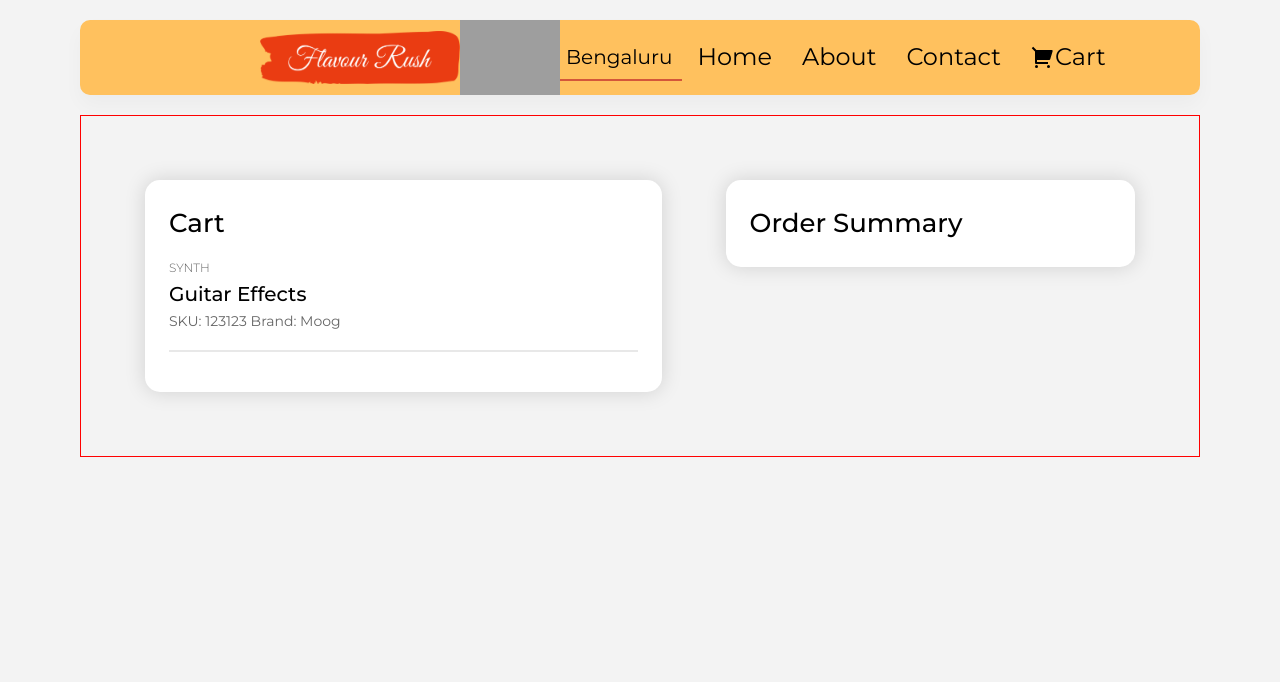
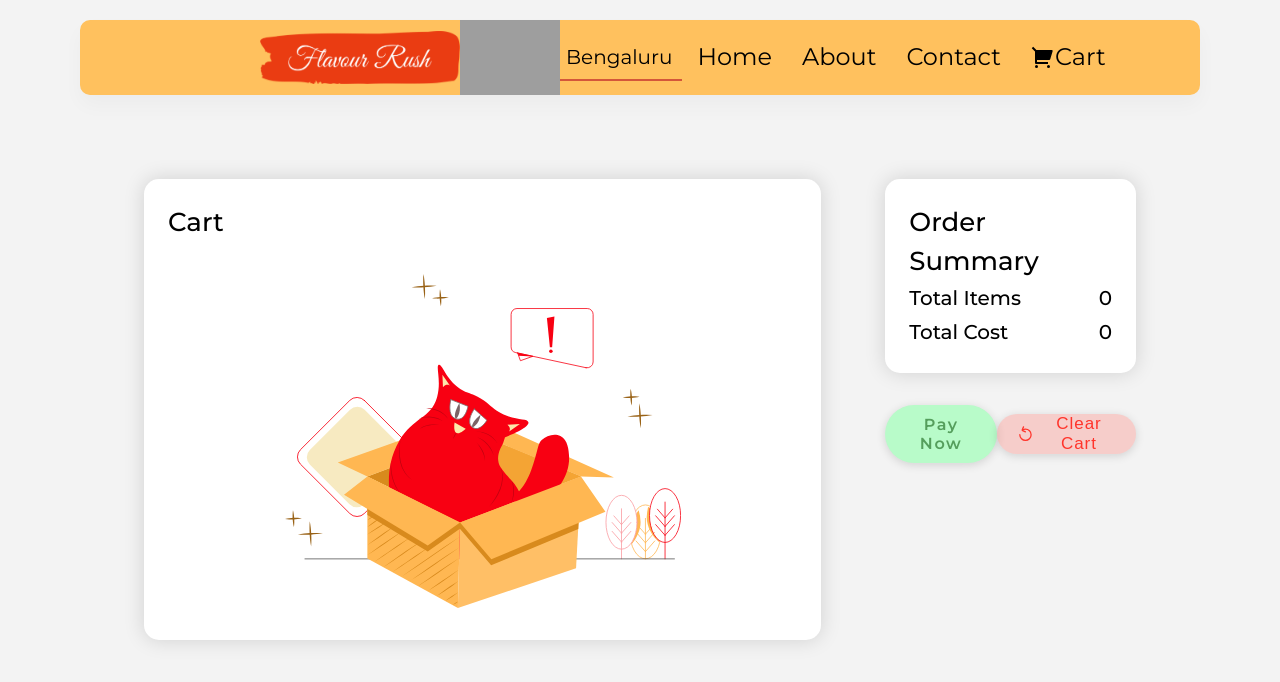
Before and after one commit to cyrus303/FlavourRush, a React (Vite) app: page /cart in a window 1280 px wide. Shown: the top 682 px of the page. Built offline with nearby package versions, Linux system fonts and the light colour scheme; grey boxes are pictures that could not be loaded; some icons are missing.

Commit message:
card ui and logic completed

```diff
--- a/src/components/Cart/Cart.css
+++ b/src/components/Cart/Cart.css
@@ -1,21 +1,31 @@
 .cart-container{
-  border: 1px solid red;
   display: flex;
   justify-content: center;
   padding: 2rem;
 }
 
+.cart-container > * {
+  flex: 1 1;
+}
+
 .item-cart{
-  flex-grow: 1;
+  flex-grow: 2;
   margin: 2rem;
-  padding: 1.5rem;
+  padding: 1.5rem 1.5rem 0 1.5rem;
   background-color: #fff;
   border-radius: 15px;
   box-shadow: 0 0 20px 1px rgba(0, 0, 0, 0.13);
+  /* width: 10%; */
+}
+
+.item-cart > div:last-child{
+  border: none;
+  margin-bottom: 0;
+
 }
 
 .order-summary{
-  flex-grow: 0.5;
+  flex-grow: 1;
   margin: 2rem;
   padding: 1.5rem;
   background-color: #fff;
@@ -44,8 +54,271 @@
 }
 
 .cart-item-container{
-  /* border: 1px solid red; */
   margin: 1rem 0 1rem 0 ;
   padding-bottom: 1rem;
   border-bottom: 2px solid #66666626;
+  display: flex;
+  word-spacing: 1px;
 }
+
+.cart-item-logo{
+    width: 175px;
+    height: 175px;
+    object-fit: cover;
+    border-radius: 20px;
+    margin-right: 1rem;
+}
+
+.cart-price{
+  font-size: larger;
+  font-weight: 500;
+  color: black;
+  display: flex;
+  align-items: center;
+}
+
+.cart-description{
+  /* width: 50%; */
+}
+
+
+.card-summary-container{
+  border-bottom: 1px solid #66666626;
+  padding: 1rem 0 1rem 0;
+  display: flex;
+  justify-content: space-between;
+  align-items: flex-start
+}
+
+/* pay button */
+.ui-btn {
+  --btn-default-bg: rgb(184, 251, 201);
+  --btn-padding: 10px 20px;
+  --btn-hover-bg: rgb(184, 251, 201);
+  --btn-transition: .3s;
+  --btn-letter-spacing: .1rem;
+  --btn-animation-duration: 1.2s;
+  --btn-shadow-color: rgba(0, 0, 0, 0.137);
+  --btn-shadow: 0 2px 10px 0 var(--btn-shadow-color);
+  --hover-btn-color: green;
+  --default-btn-color: rgba(1, 81, 1, 0.545);
+  --font-size: 16px;
+  /* 👆 this field should not be empty */
+  --font-weight: 600;
+  --font-family: Menlo, Roboto Mono, monospace;
+  /* 👆 this field should not be empty */
+
+}
+
+/* button settings 👆 */
+
+.ui-btn {
+  box-sizing: border-box;
+  padding: var(--btn-padding);
+  display: flex;
+  align-items: center;
+  justify-content: center;
+  color: var(--default-btn-color);
+  font: var(--font-weight) var(--font-size) var(--font-family);
+  background: var(--btn-default-bg);
+  border: none;
+  cursor: pointer;
+  transition: var(--btn-transition);
+  overflow: hidden;
+  box-shadow: var(--btn-shadow);
+  border-radius: 30px;
+}
+
+.ui-btn span {
+  letter-spacing: var(--btn-letter-spacing);
+  transition: var(--btn-transition);
+  box-sizing: border-box;
+  position: relative;
+  background: inherit;
+}
+
+.ui-btn span::before {
+  box-sizing: border-box;
+  position: absolute;
+  content: "";
+  background: inherit;
+}
+
+.ui-btn:hover,
+.ui-btn:focus {
+  background: var(--btn-hover-bg);
+}
+
+.ui-btn:hover span,
+.ui-btn:focus span {
+  color: var(--hover-btn-color);
+}
+
+.ui-btn:hover span::before,
+.ui-btn:focus span::before {
+  animation: chitchat linear both var(--btn-animation-duration);
+}
+
+@keyframes chitchat {
+  0% {
+    content: "#";
+  }
+
+  5% {
+    content: ".";
+  }
+
+  10% {
+    content: "^{";
+  }
+
+  15% {
+    content: "-!";
+  }
+
+  20% {
+    content: "#$_";
+  }
+
+  25% {
+    content: "№:0";
+  }
+
+  30% {
+    content: "#{+.";
+  }
+
+  35% {
+    content: "@}-?";
+  }
+
+  40% {
+    content: "?{4@%";
+  }
+
+  45% {
+    content: "=.,^!";
+  }
+
+  50% {
+    content: "?2@%";
+  }
+
+  55% {
+    content: "\;1}]";
+  }
+
+  60% {
+    content: "?{%:%";
+    right: 0;
+  }
+
+  65% {
+    content: "|{f[4";
+    right: 0;
+  }
+
+  70% {
+    content: "{4%0%";
+    right: 0;
+  }
+
+  75% {
+    content: "'1_0<";
+    right: 0;
+  }
+
+  80% {
+    content: "{0%";
+    right: 0;
+  }
+
+  85% {
+    content: "]>'";
+    right: 0;
+  }
+
+  90% {
+    content: "4";
+    right: 0;
+  }
+
+  95% {
+    content: "2";
+    right: 0;
+  }
+
+  100% {
+    content: "";
+    right: 0;
+  }
+}
+
+/* clear cart */
+
+.clear-button {
+  display: flex;
+  justify-content: center;
+  align-items: center;
+  padding: 20px 20px;
+  gap: 8px;
+  height: 34px;
+  border: none;
+  background: #ff362b34;
+  border-radius: 20px;
+  cursor: pointer;
+  box-shadow: 0 2px 10px 0 rgba(0, 0, 0, 0.137);
+}
+
+.lable {
+  line-height: 20px;
+  font-size: 17px;
+  color: #FF342B;
+  font-family: sans-serif;
+  letter-spacing: 1px;
+}
+
+.clear-button:hover {
+  background: #ff362b52;
+}
+
+.clear-button:hover .svg-icon {
+  animation: spin 2s linear infinite;
+}
+
+@keyframes spin {
+  0% {
+    transform: rotate(0deg);
+  }
+
+  100% {
+    transform: rotate(-360deg);
+  }
+}
+
+.btn-conatiner{
+  display: flex;
+  padding-left: 2rem;
+  padding-right: 2rem;
+  justify-content: space-between;
+  align-items: center;
+}
+
+
+.total-items-container,
+.total-cost-container{
+  display: flex;
+  justify-content: space-between;
+  align-items: center;
+
+}
+
+.empty{
+  display: flex;
+  justify-content: center;
+  align-items: center;
+  padding: 2rem;
+}
+.empty > img{
+  width: 70%;
+}
--- a/src/components/Cart/Cart.jsx
+++ b/src/components/Cart/Cart.jsx
@@ -1,20 +1,80 @@
 import CartItem from './CartItem';
+import CartSummary from './CartSummary';
 import {useContext} from 'react';
 import {CartContext} from '../../Context/CartContext';
+import cartIsEmpty from '../../assets/cart-is-empty.svg';
 import './Cart.css';
 
 const Cart = () => {
   const {valueToPass} = useContext(CartContext);
   const {cartCount, SetCartCount} = valueToPass;
-  console.log(cartCount);
+
+  let totalCost = cartCount.reduce(function (prevValue, currValue) {
+    if (currValue.item.price) {
+      return prevValue + currValue.item.price;
+    } else {
+      return prevValue + currValue.item.defaultPrice;
+    }
+  }, 0);
+
+  const handleClearCart = () => {
+    SetCartCount([]);
+  };
+
   return (
     <div className="cart-container">
       <div className="item-cart">
         <div className="heading">Cart</div>
-        <CartItem />
+        {cartCount.length > 0 ? (
+          cartCount.map((Item) => {
+            return <CartItem itemInCart={Item} />;
+          })
+        ) : (
+          <div className="empty">
+            <img src={cartIsEmpty} alt="veg logo" />
+          </div>
+        )}
       </div>
-      <div className="order-summary">
-        <div className="heading">Order Summary</div>
+      <div className="order-summary-container">
+        <div className="order-summary">
+          <div className="heading">Order Summary</div>
+          {cartCount.map((Item) => {
+            return <CartSummary itemInCart={Item} />;
+          })}
+          <div className="total-items-container">
+            <p className="title">Total Items</p>
+            <p className="title">{cartCount.length}</p>
+          </div>
+          <div className="total-cost-container">
+            <p className="title">Total Cost</p>
+            <p className="title">{totalCost / 100}</p>
+          </div>
+        </div>
+        <div className="btn-conatiner">
+          <button className="ui-btn">
+            <span>Pay Now</span>
+          </button>
+          <button className="clear-button" onClick={handleClearCart}>
+            <svg
+              className="svg-icon"
+              fill="none"
+              height="20"
+              viewBox="0 0 20 20"
+              width="20"
+              xmlns="http://www.w3.org/2000/svg"
+            >
+              <g
+                stroke="#ff342b"
+                strokeLinecap="round"
+                strokeWidth="1.5"
+              >
+                <path d="m3.33337 10.8333c0 3.6819 2.98477 6.6667 6.66663 6.6667 3.682 0 6.6667-2.9848 6.6667-6.6667 0-3.68188-2.9847-6.66664-6.6667-6.66664-1.29938 0-2.51191.37174-3.5371 1.01468"></path>
+                <path d="m7.69867 1.58163-1.44987 3.28435c-.18587.42104.00478.91303.42582 1.0989l3.28438 1.44986"></path>
+              </g>
+            </svg>
+            <span className="lable">Clear Cart</span>
+          </button>
+        </div>
       </div>
     </div>
   );
--- a/src/components/Cart/CartItem.jsx
+++ b/src/components/Cart/CartItem.jsx
@@ -1,11 +1,37 @@
 import React from 'react';
+import {MdCurrencyRupee} from 'react-icons/md';
+import {CDN_URL} from '../../uitils/config';
 
-const CartItem = () => {
+const CartItem = ({itemInCart}) => {
+  const {
+    imageId,
+    category,
+    name,
+    defaultPrice,
+    price,
+    description,
+    itemAttribute,
+  } = itemInCart.item;
+
   return (
     <div className="cart-item-container">
-      <div className="categeory">Synth</div>
-      <p className="title">guitar effects</p>
-      <p>SKU: 123123 Brand: Moog</p>
+      <div className="cart-item-left">
+        <img
+          className="cart-item-logo"
+          src={CDN_URL + imageId}
+          alt="resturant image"
+        />
+      </div>
+      <div className="cart-item-right">
+        <div className="categeory">{category}</div>
+        <p className="title">{name}</p>
+        <p className="cart-description">{description}</p>
+        <p className="cart-price">
+          <MdCurrencyRupee />
+          {price ? price / 100 : defaultPrice / 100}
+        </p>
+        {/* <p>{Object.values(itemAttribute).join(', ')}</p> */}
+      </div>
     </div>
   );
 };
--- /dev/null
+++ b/src/components/Cart/CartSummary.jsx
@@ -0,0 +1,30 @@
+import {MdCurrencyRupee} from 'react-icons/md';
+
+const CartSummary = ({itemInCart}) => {
+  const {
+    imageId,
+    category,
+    name,
+    defaultPrice,
+    description,
+    itemAttribute,
+    price,
+  } = itemInCart.item;
+
+  return (
+    <div className="card-summary-container">
+      <div className="card-summary-left">
+        <p className="title">{name}</p>
+        <p>{category}</p>
+      </div>
+      <div className="card-summary-right">
+        <p className="cart-price">
+          <MdCurrencyRupee />
+          {price ? price / 100 : defaultPrice / 100}
+        </p>
+      </div>
+    </div>
+  );
+};
+
+export default CartSummary;
--- a/src/components/ResturantMenu/MenuItemRender.jsx
+++ b/src/components/ResturantMenu/MenuItemRender.jsx
@@ -11,18 +11,19 @@ const MenuItemRender = ({itemCards}) => {
   const {cartCount, SetCartCount} = valueToPass;
 
   return itemCards.map((dish) => {
-    const {name, price, imageId, description, isVeg, id} =
-      dish.card.info;
+    const {
+      name,
+      price,
+      imageId,
+      description,
+      isVeg,
+      id,
+      defaultPrice,
+    } = dish.card.info;
 
     const handleAddToCart = (event) => {
       SetCartCount([...cartCount, {item: dish.card.info, count: 1}]);
     };
-
-    // // const findItem = () => {};
-
-    // cartCount.map((Item) => {
-    //   console.log(Item.item.id);
-    // });
 
     return (
       <div className="each-item-container" key={id}>
@@ -33,7 +34,7 @@ const MenuItemRender = ({itemCards}) => {
           <h4>{name}</h4>
           <h5>
             <MdCurrencyRupee />
-            {price / 100}
+            {price ? price / 100 : defaultPrice / 100}
           </h5>
           <p className="description">{description}</p>
         </div>
```
Also changed, not shown: src/assets/cart-is-empty.svg (added).
